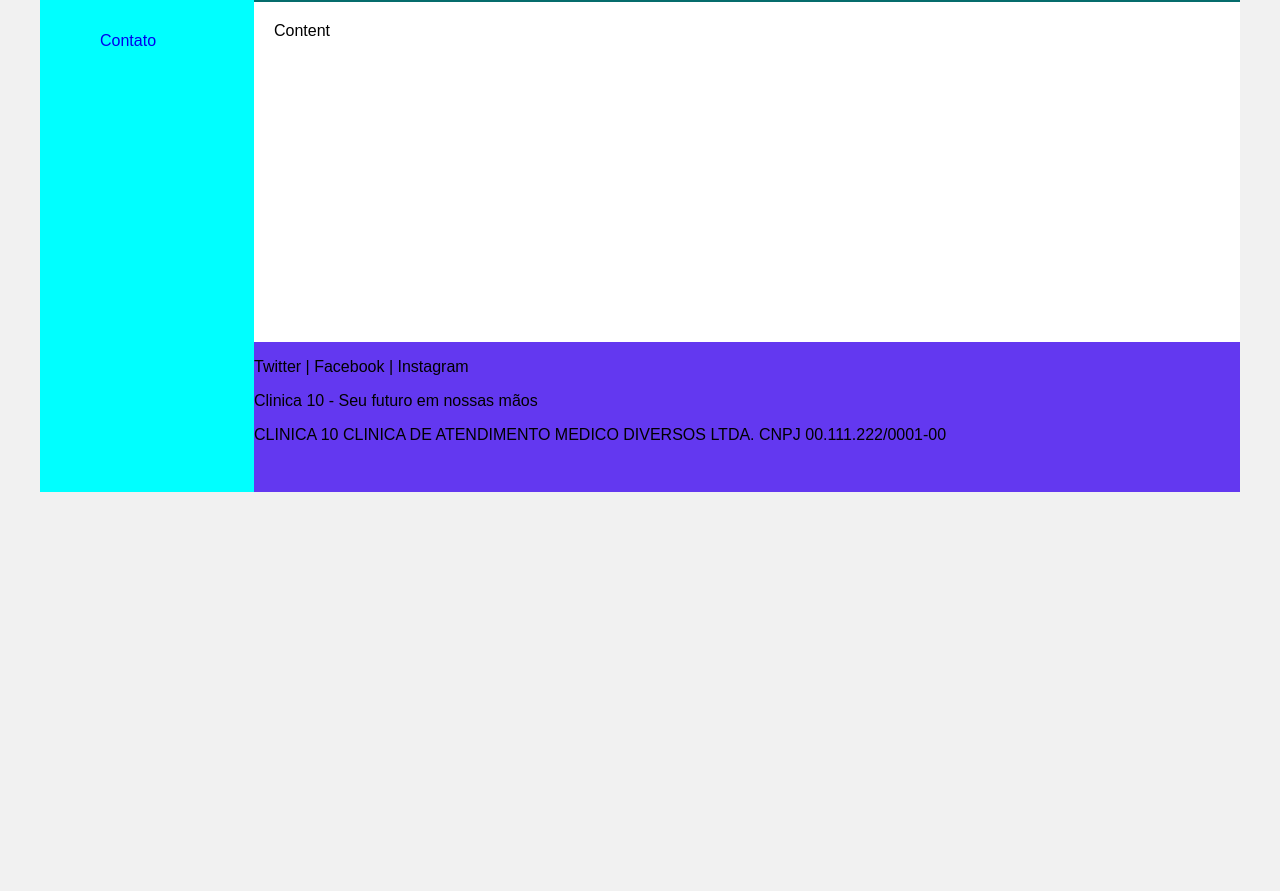
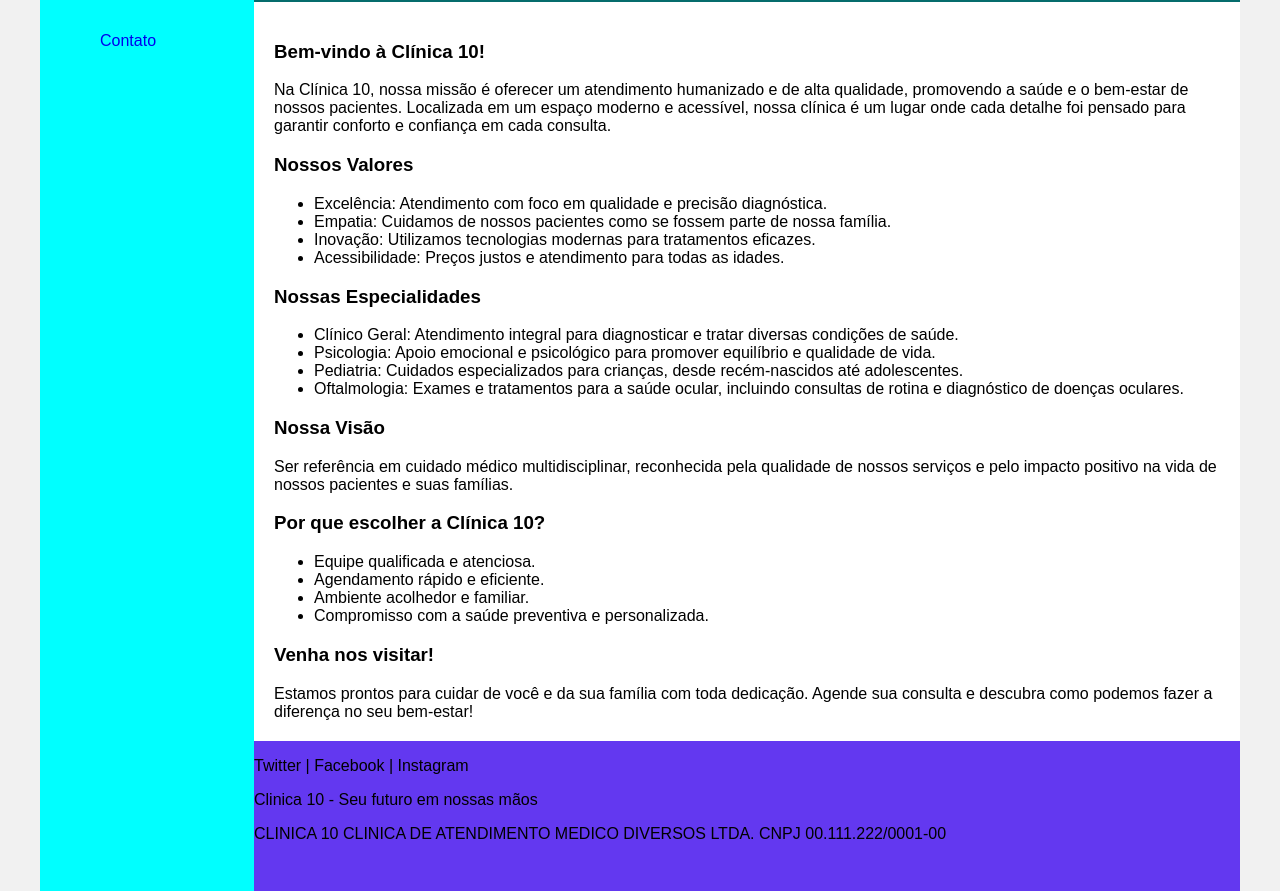
Before and after one commit to matheusc-corp/dio-trilha-html-clinica, a plain HTML site: page src/sobre.html in a window 1280 px wide. Shown: the part 202-1093 px from the top of the page. Before the commit the page ends 800 px from the top, so only its background shows below. Drawn offline with Linux system fonts and the light colour scheme.

Commit message:
feat: Finalizado o projeto da criação de site da agenda

```diff
--- a/src/css/base.css
+++ b/src/css/base.css
@@ -63,6 +63,7 @@ table td{
     text-align: center;
 }
 
+
 .footer {
     background-color: rgb(99, 56, 240);
     min-height: 150px;
--- a/src/sobre.html
+++ b/src/sobre.html
@@ -24,8 +24,42 @@
             </div>
 
             <div class="content">
-                Content
-                <!-- Aqui vai o seu conteúdo -->
+                <h3>Bem-vindo à Clínica 10!</h3>
+
+<p>Na Clínica 10, nossa missão é oferecer um atendimento humanizado e de alta qualidade, promovendo a saúde e o bem-estar de nossos pacientes. Localizada em um espaço moderno e acessível, nossa clínica é um lugar onde cada detalhe foi pensado para garantir conforto e confiança em cada consulta.</p>
+
+<h3>Nossos Valores</h3>
+
+<ul>
+    <li>Excelência: Atendimento com foco em qualidade e precisão diagnóstica.</li>
+    <li>Empatia: Cuidamos de nossos pacientes como se fossem parte de nossa família.</li>
+    <li>Inovação: Utilizamos tecnologias modernas para tratamentos eficazes.</li>
+    <li>Acessibilidade: Preços justos e atendimento para todas as idades.</li>
+</ul>
+<h3>Nossas Especialidades</h3>
+
+<ul>
+    <li>Clínico Geral: Atendimento integral para diagnosticar e tratar diversas condições de saúde.</li>
+    <li>Psicologia: Apoio emocional e psicológico para promover equilíbrio e qualidade de vida.</li>
+    <li>Pediatria: Cuidados especializados para crianças, desde recém-nascidos até adolescentes.</li>
+    <li>Oftalmologia: Exames e tratamentos para a saúde ocular, incluindo consultas de rotina e diagnóstico de doenças oculares.</li>
+</ul>
+
+<h3>Nossa Visão</h3>
+
+<p>Ser referência em cuidado médico multidisciplinar, reconhecida pela qualidade de nossos serviços e pelo impacto positivo na vida de nossos pacientes e suas famílias.</p>
+
+<h3>Por que escolher a Clínica 10?</h3>
+
+<ul>
+    <li>Equipe qualificada e atenciosa.</li>
+    <li>Agendamento rápido e eficiente.</li>
+    <li>Ambiente acolhedor e familiar.</li>
+    <li>Compromisso com a saúde preventiva e personalizada.</li>
+</ul>
+
+<h3>Venha nos visitar!</h3>
+Estamos prontos para cuidar de você e da sua família com toda dedicação. Agende sua consulta e descubra como podemos fazer a diferença no seu bem-estar!
             </div>
 
             <div class="footer">
```
Also changed, not shown: src/contato.html (+26 -2 lines), src/horarios.html (+3 -0 lines), src/index.html (+2 -2 lines), src/template.html (deleted, +0 -37 lines), src/img/molumen_phone_icon.svg (added), src/img/whatsapp.svg (added).
